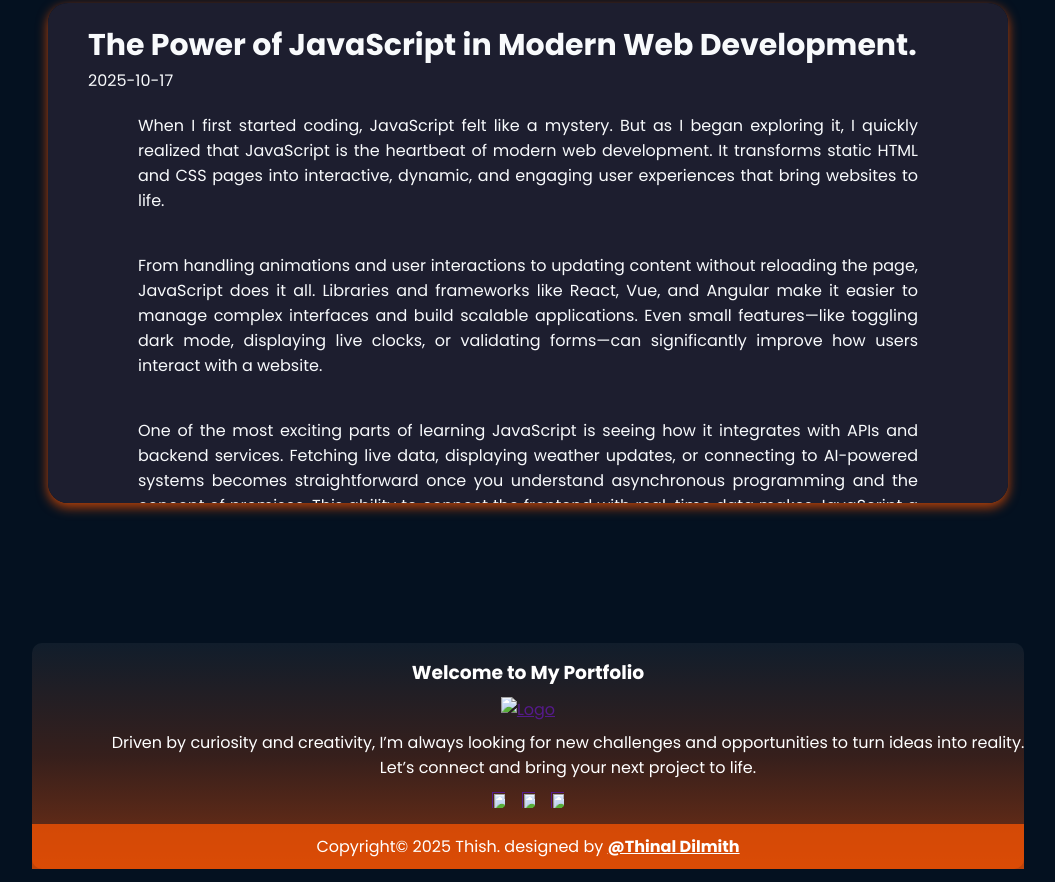
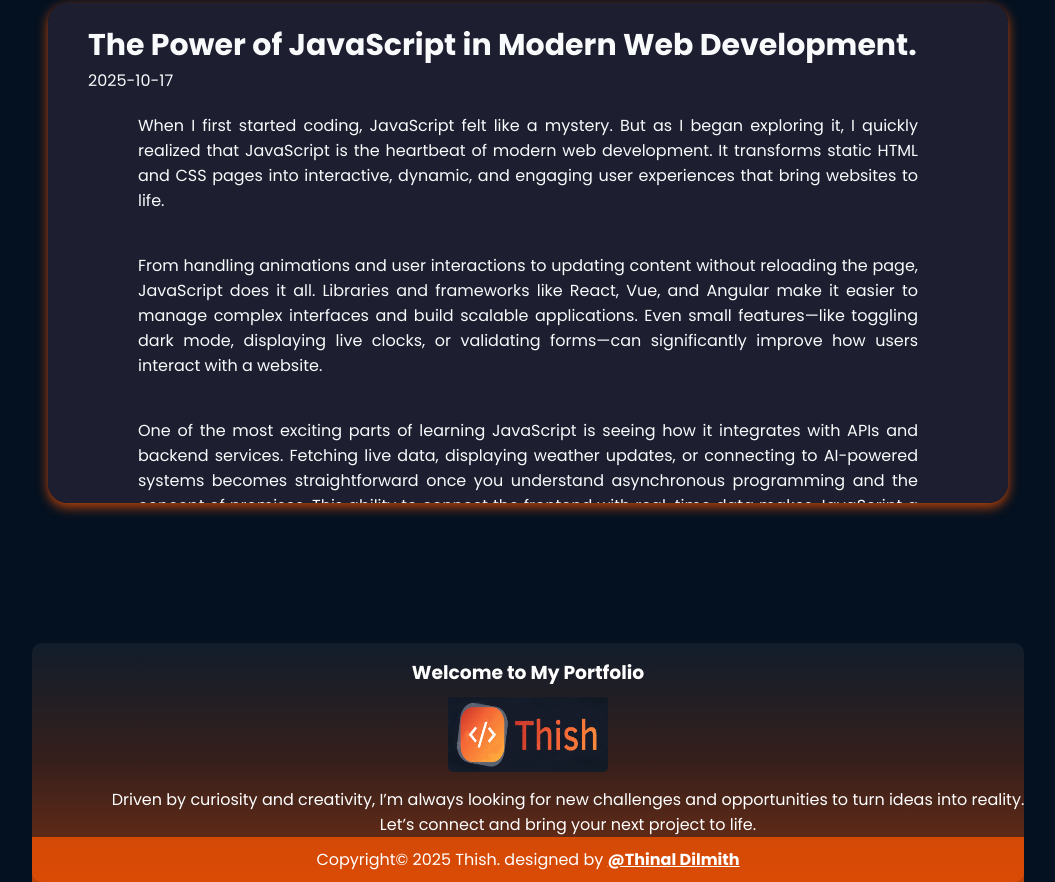
Before and after one commit to Thinal3/portfolio-in-html-css, a plain HTML site: page project/Blog.html in a window 1280 px wide. Shown: the part 954-1836 px from the top of the page, without its empty margins (112-1167 px from the left). Drawn offline with Linux system fonts and the light colour scheme.

Commit message:
quick update

```diff
--- a/project/Blog.html
+++ b/project/Blog.html
@@ -92,16 +92,12 @@
             <div class="footer_section">
                 <div class="footer_logo">
                     <h3>Welcome to My Portfolio</h3>
-                    <a href=><img src=" " alt="Logo"></a>
+                    <a href=><img src="../project/img/logo.png " alt="Logo"></a>
                     <div class="footer_text">
                         <p>Driven by curiosity and creativity, I’m always looking for new challenges and opportunities to turn ideas into reality.<br>
                             Let’s connect and bring your next project to life.</p>
                     </div>
-                    <div class="social">
-                        <a href="" target="_blank"><img src=""></a>
-                        <a href="" target="_blank"><img src=""></a>
-                        <a href="" target="_blank"><img src=""></a>
-                    </div>
+
                 </div>
 
 
```
Also changed, not shown: project/contact.html (+2 -6 lines), project/index.html (+4 -8 lines).
